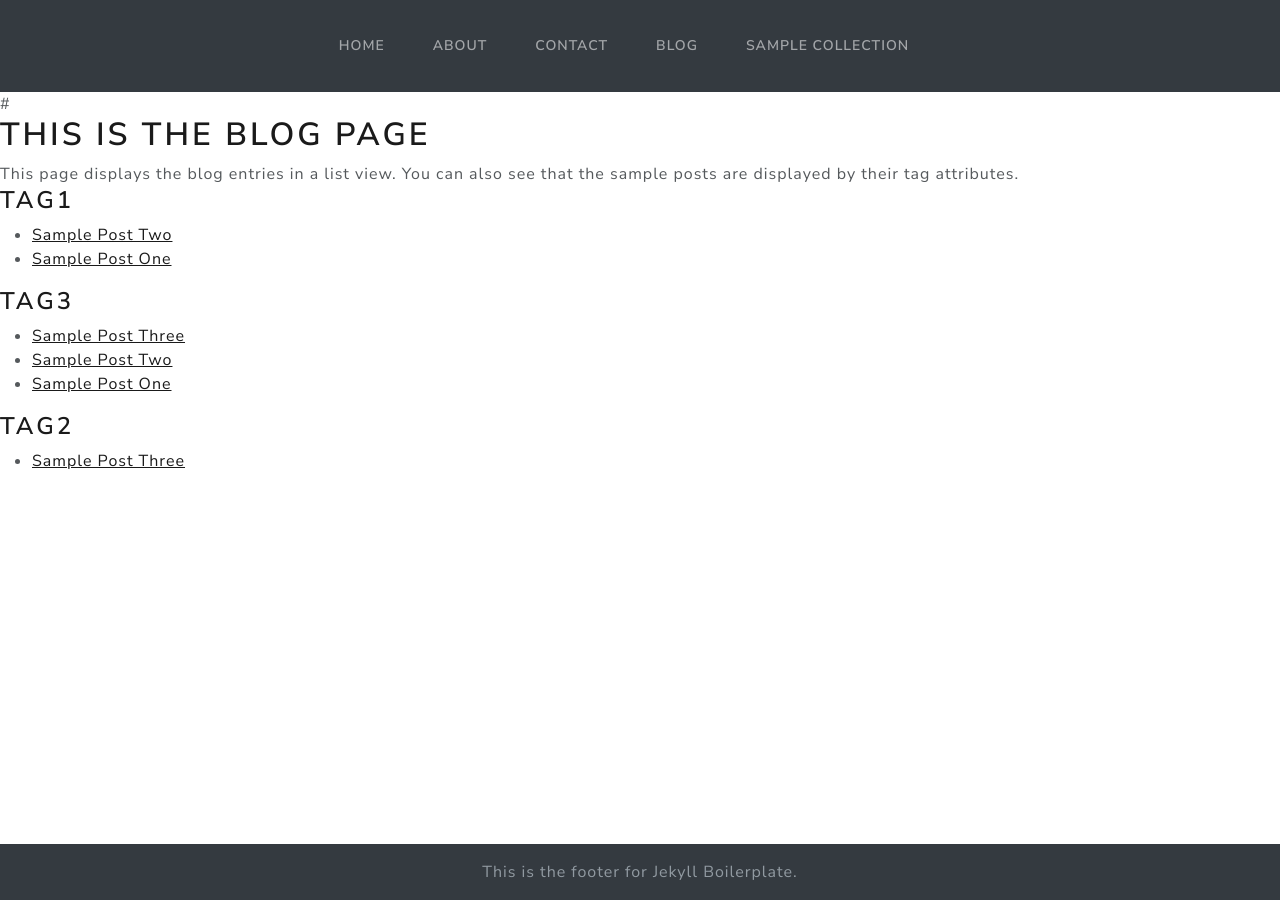
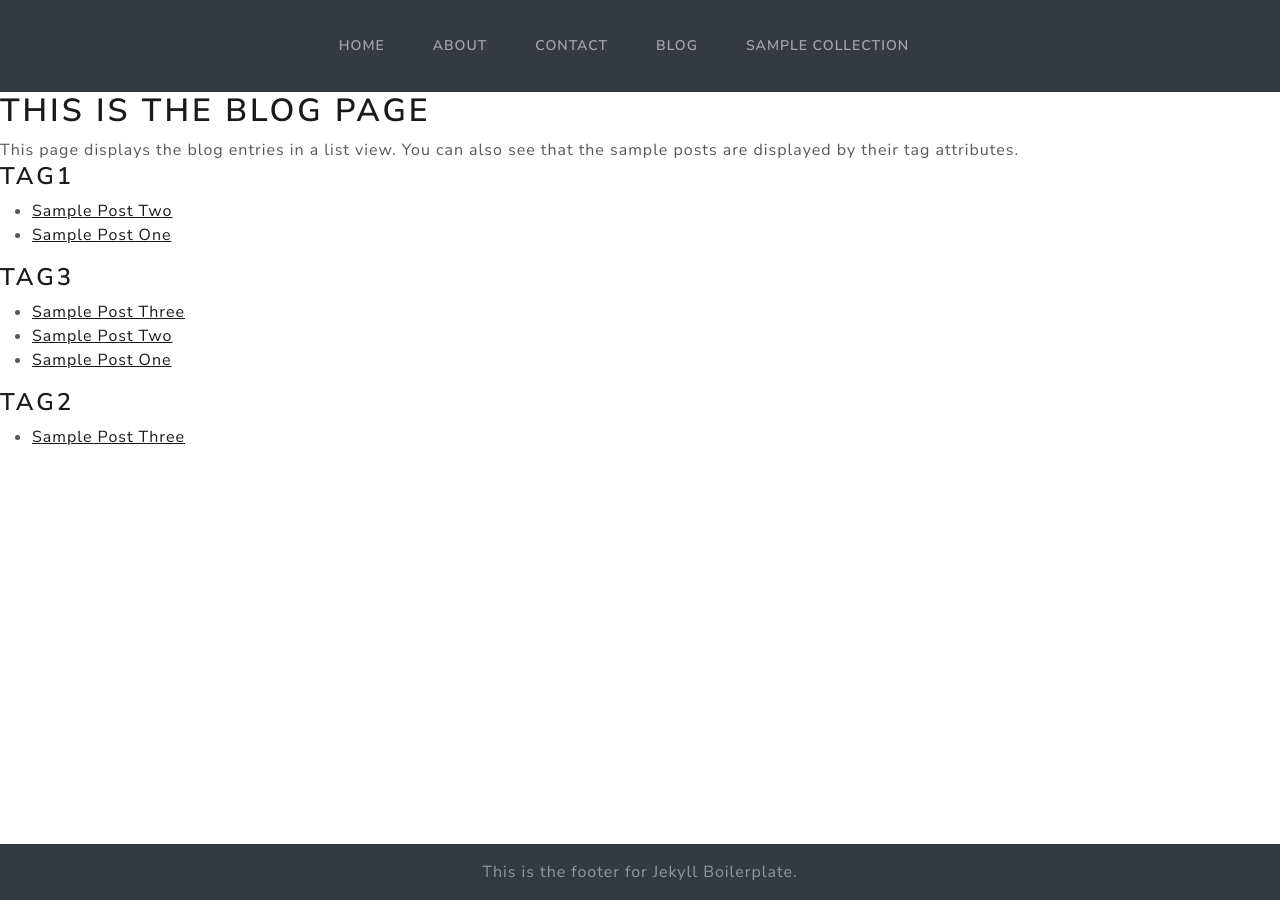
Before and after one commit to donniecode1983/jekyll-bolierplate, a Jekyll site: the page built from blog/index.html, in a window 1280 px wide. Built offline with Jekyll 4.4.1, drawn with Linux system fonts in a browser that asks for light colours.

Commit message:
fixed typo

```diff
--- a/blog/index.html
+++ b/blog/index.html
@@ -3,7 +3,7 @@ layout: default
 title: This is the Blog page
 ---
 
-# <h1>{{ page.title }}</h1>
+<h1>{{ page.title }}</h1>
 
 This page displays the blog entries in a list view. You can also see that the sample posts are displayed by their tag attributes.
 
```
